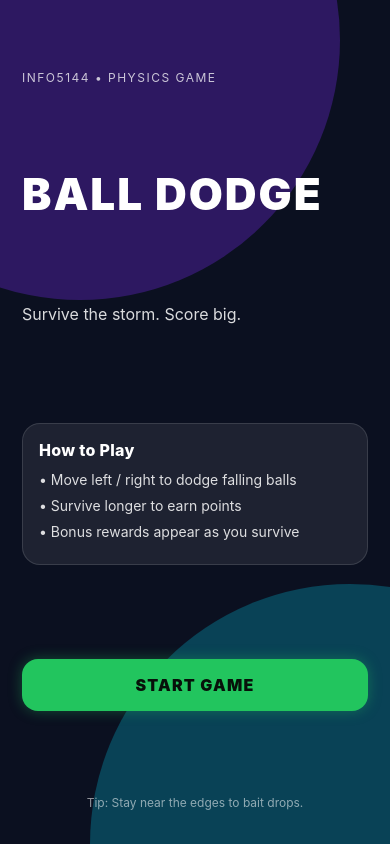
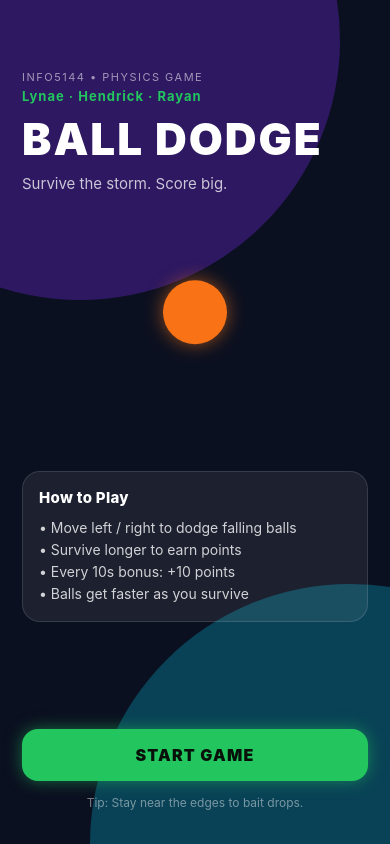
Before and after one commit to naenae688/ball-dodge-game, a React Native app: screen / in a window 390 px wide. Built offline with nearby package versions, Linux system fonts and the light colour scheme.

Commit message:
feat: enhance WelcomeScreen with animated elements and updated content

```diff
--- a/components/WelcomeScreen.js
+++ b/components/WelcomeScreen.js
@@ -1,34 +1,60 @@
-import React from "react";
-import { View, Text, StyleSheet, Pressable } from "react-native";
+import React, { useRef, useEffect } from "react";
+import { View, Text, StyleSheet, Pressable, Animated } from "react-native";
 
 export default function WelcomeScreen({ onStart }) {
+  const pulse = useRef(new Animated.Value(1)).current;
+  const ballY = useRef(new Animated.Value(0)).current;
+
+  useEffect(() => {
+    Animated.loop(
+      Animated.sequence([
+        Animated.timing(pulse, { toValue: 1.05, duration: 900, useNativeDriver: true }),
+        Animated.timing(pulse, { toValue: 1, duration: 900, useNativeDriver: true }),
+      ])
+    ).start();
+
+    Animated.loop(
+      Animated.sequence([
+        Animated.timing(ballY, { toValue: -20, duration: 1100, useNativeDriver: true }),
+        Animated.timing(ballY, { toValue: 0, duration: 1100, useNativeDriver: true }),
+      ])
+    ).start();
+  }, []);
+
   return (
     <View style={styles.screen}>
-      {/* Fake gradient layers (no library needed) */}
       <View style={styles.bgLayer1} />
       <View style={styles.bgLayer2} />
 
       <View style={styles.content}>
-        {/* Title section */}
+        <View>
           <Text style={styles.kicker}>INFO5144 • Physics Game</Text>
+          <Text style={styles.creators}>Lynae · Hendrick · Rayan</Text>
           <Text style={styles.title}>BALL DODGE</Text>
           <Text style={styles.subtitle}>Survive the storm. Score big.</Text>
+        </View>
 
-        {/* Instructions card */}
+        <Animated.View style={[styles.decorBall, { transform: [{ translateY: ballY }] }]} />
+
         <View style={styles.card}>
           <Text style={styles.cardTitle}>How to Play</Text>
           <Text style={styles.cardText}>• Move left / right to dodge falling balls</Text>
           <Text style={styles.cardText}>• Survive longer to earn points</Text>
-          <Text style={styles.cardText}>• Bonus rewards appear as you survive</Text>
+          <Text style={styles.cardText}>• Every 10s bonus: +10 points</Text>
+          <Text style={styles.cardText}>• Balls get faster as you survive</Text>
         </View>
 
-        {/* Start button */}
-        <Pressable onPress={onStart} style={({ pressed }) => [styles.startBtn, pressed && styles.pressed]}>
+        <View>
+          <Animated.View style={{ transform: [{ scale: pulse }] }}>
+            <Pressable
+              onPress={onStart}
+              style={({ pressed }) => [styles.startBtn, pressed && styles.pressed]}
+            >
               <Text style={styles.startBtnText}>START GAME</Text>
             </Pressable>
-
-        {/* Footer hint */}
+          </Animated.View>
           <Text style={styles.footer}>Tip: Stay near the edges to bait drops.</Text>
+        </View>
       </View>
     </View>
   );
@@ -40,14 +66,12 @@ const styles = StyleSheet.create({
     backgroundColor: "#0B1020",
     overflow: "hidden",
   },
-
-  // Background “gradient-like” blobs
   bgLayer1: {
     position: "absolute",
     width: 520,
     height: 520,
     borderRadius: 260,
-    backgroundColor: "#6D28D9", // purple
+    backgroundColor: "#6D28D9",
     top: -220,
     left: -180,
     opacity: 0.35,
@@ -57,12 +81,11 @@ const styles = StyleSheet.create({
     width: 520,
     height: 520,
     borderRadius: 260,
-    backgroundColor: "#06B6D4", // cyan
+    backgroundColor: "#06B6D4",
     bottom: -260,
     right: -220,
     opacity: 0.30,
   },
-
   content: {
     flex: 1,
     paddingHorizontal: 22,
@@ -70,81 +93,84 @@ const styles = StyleSheet.create({
     paddingBottom: 34,
     justifyContent: "space-between",
   },
-
   kicker: {
-    color: "rgba(255,255,255,0.75)",
+    color: "rgba(255,255,255,0.55)",
     letterSpacing: 1.5,
-    fontSize: 12,
+    fontSize: 11,
     textTransform: "uppercase",
   },
-
+  creators: {
+    color: "#22C55E",
+    fontSize: 13,
+    fontWeight: "700",
+    letterSpacing: 1,
+    marginTop: 4,
+  },
   title: {
     color: "#FFFFFF",
     fontSize: 44,
     fontWeight: "900",
     letterSpacing: 2,
-    marginTop: 10,
+    marginTop: 8,
   },
-
   subtitle: {
-    color: "rgba(255,255,255,0.85)",
-    fontSize: 16,
-    marginTop: 10,
-    lineHeight: 22,
+    color: "rgba(255,255,255,0.75)",
+    fontSize: 15,
+    marginTop: 8,
   },
-
+  decorBall: {
+    alignSelf: "center",
+    width: 64,
+    height: 64,
+    borderRadius: 32,
+    backgroundColor: "#F97316",
+    shadowColor: "#F97316",
+    shadowOpacity: 0.6,
+    shadowRadius: 18,
+    elevation: 10,
+  },
   card: {
-    marginTop: 26,
-    backgroundColor: "rgba(255,255,255,0.08)",
+    backgroundColor: "rgba(255,255,255,0.07)",
     borderWidth: 1,
     borderColor: "rgba(255,255,255,0.12)",
     borderRadius: 18,
     padding: 16,
   },
-
   cardTitle: {
     color: "#FFFFFF",
-    fontSize: 16,
+    fontSize: 15,
     fontWeight: "800",
     marginBottom: 10,
     letterSpacing: 0.3,
   },
-
   cardText: {
-    color: "rgba(255,255,255,0.85)",
+    color: "rgba(255,255,255,0.8)",
     fontSize: 14,
-    lineHeight: 20,
-    marginBottom: 6,
+    lineHeight: 22,
   },
-
   startBtn: {
-    marginTop: 22,
     borderRadius: 16,
     paddingVertical: 16,
     alignItems: "center",
-    backgroundColor: "#22C55E", // green
+    backgroundColor: "#22C55E",
     shadowColor: "#22C55E",
-    shadowOpacity: 0.35,
-    shadowRadius: 14,
-    elevation: 6,
+    shadowOpacity: 0.5,
+    shadowRadius: 16,
+    elevation: 8,
   },
-
   startBtnText: {
     color: "#07110A",
     fontSize: 16,
     fontWeight: "900",
     letterSpacing: 1.2,
   },
-
   pressed: {
-    transform: [{ scale: 0.98 }],
-    opacity: 0.92,
+    opacity: 0.88,
   },
-
   footer: {
     textAlign: "center",
-    color: "rgba(255,255,255,0.55)",
+    color: "rgba(255,255,255,0.45)",
     fontSize: 12,
-    marginTop: 12,
+    marginTop: 14,
   },
 });
```
Lines whose indentation alone changed are shown as unchanged.
